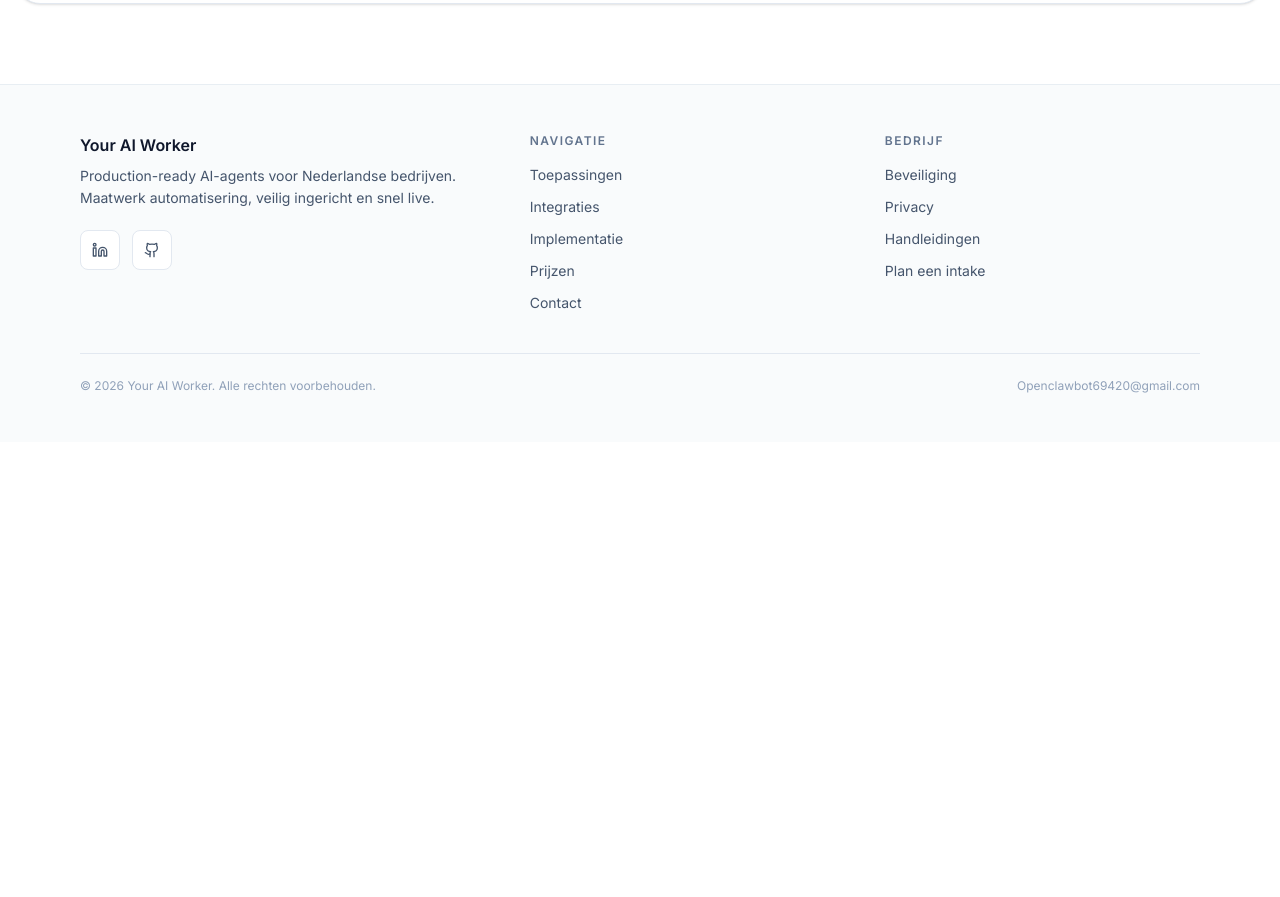
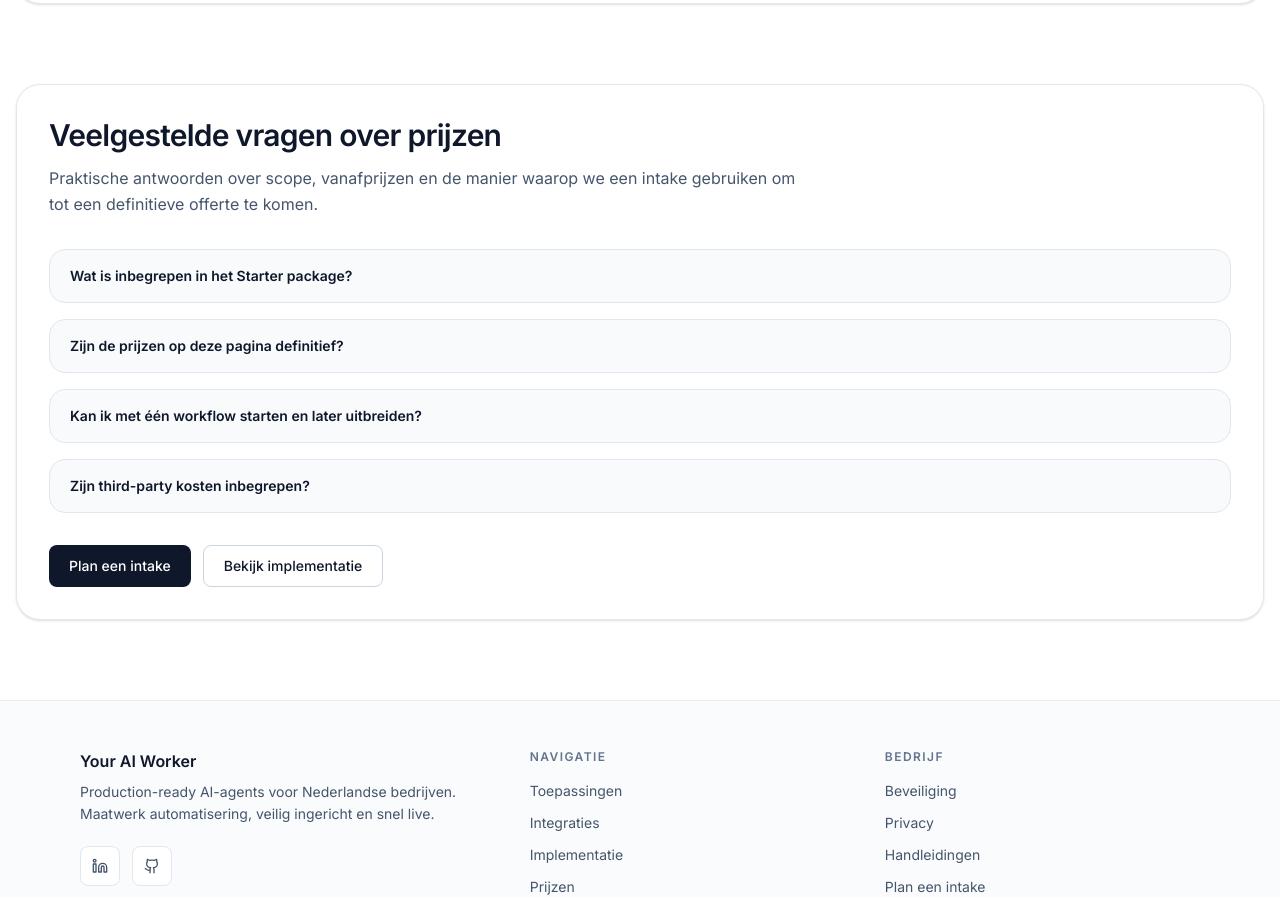
Before and after one commit to openclawbot69420-ux/youraiworker-site, a Next.js app: page /pricing in a window 1280 px wide. Shown: the part 2859-3756 px from the top of the page. Before the commit the page ends 3301 px from the top, so only its background shows below. Built offline with nearby package versions, Linux system fonts and the light colour scheme.

Commit message:
feat: add pricing structured data and faq section

```diff
--- a/src/app/pricing/page.tsx
+++ b/src/app/pricing/page.tsx
@@ -2,15 +2,77 @@ import type { Metadata } from "next"
 
 import { Builder } from "./Builder"
 
+const PRICING_FAQ_ITEMS = [
+  {
+    question: "Wat is inbegrepen in het Starter package?",
+    answer:
+      "Starter is bedoeld voor één duidelijke workflow en bevat één production-ready AI-agent, intake en scopebepaling, implementatie met 1 tot 2 integraties, documentatie en handover.",
+  },
+  {
+    question: "Zijn de prijzen op deze pagina definitief?",
+    answer:
+      "Nee. De prijzen zijn vanafprijzen. De definitieve prijs hangt af van scope, integraties, toegangen, testcases en gewenste foutafhandeling.",
+  },
+  {
+    question: "Kan ik met één workflow starten en later uitbreiden?",
+    answer:
+      "Ja. Dat is de standaardaanpak. We starten met een afgebakende workflow, meten resultaat en schalen daarna gecontroleerd op.",
+  },
+  {
+    question: "Zijn third-party kosten inbegrepen?",
+    answer:
+      "Nee. Eventuele kosten van providers, nummers, tools of platformgebruik van derden vallen buiten onze implementatieprijs en worden apart afgestemd.",
+  },
+] as const
+
+const serviceSchema = {
+  "@context": "https://schema.org",
+  "@type": "Service",
+  name: "AI-agent implementatie en automatisering",
+  serviceType: "AI-agent implementatie",
+  description:
+    "Implementatie van production-ready AI-agents voor Nederlandse bedrijven, inclusief scope, integraties, beveiligingsbaseline en livegang.",
+  provider: {
+    "@type": "Organization",
+    name: "Your AI Worker",
+    url: "https://youraiworker.nl",
+  },
+  areaServed: {
+    "@type": "Country",
+    name: "Nederland",
+  },
+  offers: {
+    "@type": "Offer",
+    priceCurrency: "EUR",
+    price: "1000",
+    url: "https://youraiworker.nl/pricing",
+  },
+}
+
+const faqSchema = {
+  "@context": "https://schema.org",
+  "@type": "FAQPage",
+  mainEntity: PRICING_FAQ_ITEMS.map((item) => ({
+    "@type": "Question",
+    name: item.question,
+    acceptedAnswer: {
+      "@type": "Answer",
+      text: item.answer,
+    },
+  })),
+}
+
+const toJsonLd = (value: object) => JSON.stringify(value).replace(/</g, "\\u003c")
+
 export const metadata: Metadata = {
   title: "Prijzen",
-  description: "Kies een package en add-ons voor AI-agents. Builder-first overzicht met intakeflow.",
+  description: "Kies een pakket en add-ons voor AI-agents. Duidelijk overzicht met intakeflow.",
   alternates: {
     canonical: "https://youraiworker.nl/pricing",
   },
   openGraph: {
     title: "Prijzen voor AI-agents | Your AI Worker",
-    description: "Builder-first pricing met Starter, Groei en add-ons voor implementatie en provisioning.",
+    description: "Prijsoverzicht met Starter, Groei en add-ons voor implementatie en provisioning.",
     url: "https://youraiworker.nl/pricing",
     images: [
       {
@@ -30,6 +92,9 @@ export const metadata: Metadata = {
 const PricingPage = () => {
   return (
     <>
+      <script type="application/ld+json" dangerouslySetInnerHTML={{ __html: toJsonLd(serviceSchema) }} />
+      <script type="application/ld+json" dangerouslySetInnerHTML={{ __html: toJsonLd(faqSchema) }} />
+
       <Builder />
 
       <section className="mx-auto max-w-7xl px-4 pb-16 sm:pb-20">
@@ -98,6 +163,46 @@ const PricingPage = () => {
           </div>
         </div>
       </section>
+
+      <section className="mx-auto max-w-7xl px-4 pb-20">
+        <div className="rounded-3xl border border-slate-200 bg-white p-6 shadow-sm sm:p-8">
+          <div className="max-w-3xl">
+            <h2 className="text-2xl font-semibold tracking-tight text-slate-900 sm:text-3xl">
+              Veelgestelde vragen over prijzen
+            </h2>
+            <p className="mt-3 text-sm leading-relaxed text-slate-600 sm:text-base">
+              Praktische antwoorden over scope, vanafprijzen en de manier waarop we een intake
+              gebruiken om tot een definitieve offerte te komen.
+            </p>
+          </div>
+
+          <div className="mt-8 grid gap-4">
+            {PRICING_FAQ_ITEMS.map((item) => (
+              <details key={item.question} className="rounded-2xl border border-slate-200 bg-slate-50 px-5 py-4">
+                <summary className="cursor-pointer list-none text-sm font-semibold text-slate-900">
+                  {item.question}
+                </summary>
+                <p className="mt-3 text-sm leading-relaxed text-slate-600">{item.answer}</p>
+              </details>
+            ))}
+          </div>
+
+          <div className="mt-8 flex flex-col gap-3 sm:flex-row">
+            <a
+              href="/contact"
+              className="inline-flex items-center justify-center rounded-lg bg-slate-900 px-5 py-2.5 text-sm font-medium text-white transition-colors hover:bg-slate-800"
+            >
+              Plan een intake
+            </a>
+            <a
+              href="/implementatie"
+              className="inline-flex items-center justify-center rounded-lg border border-slate-300 px-5 py-2.5 text-sm font-medium text-slate-900 transition-colors hover:bg-slate-50"
+            >
+              Bekijk implementatie
+            </a>
+          </div>
+        </div>
+      </section>
     </>
   )
 }
```
